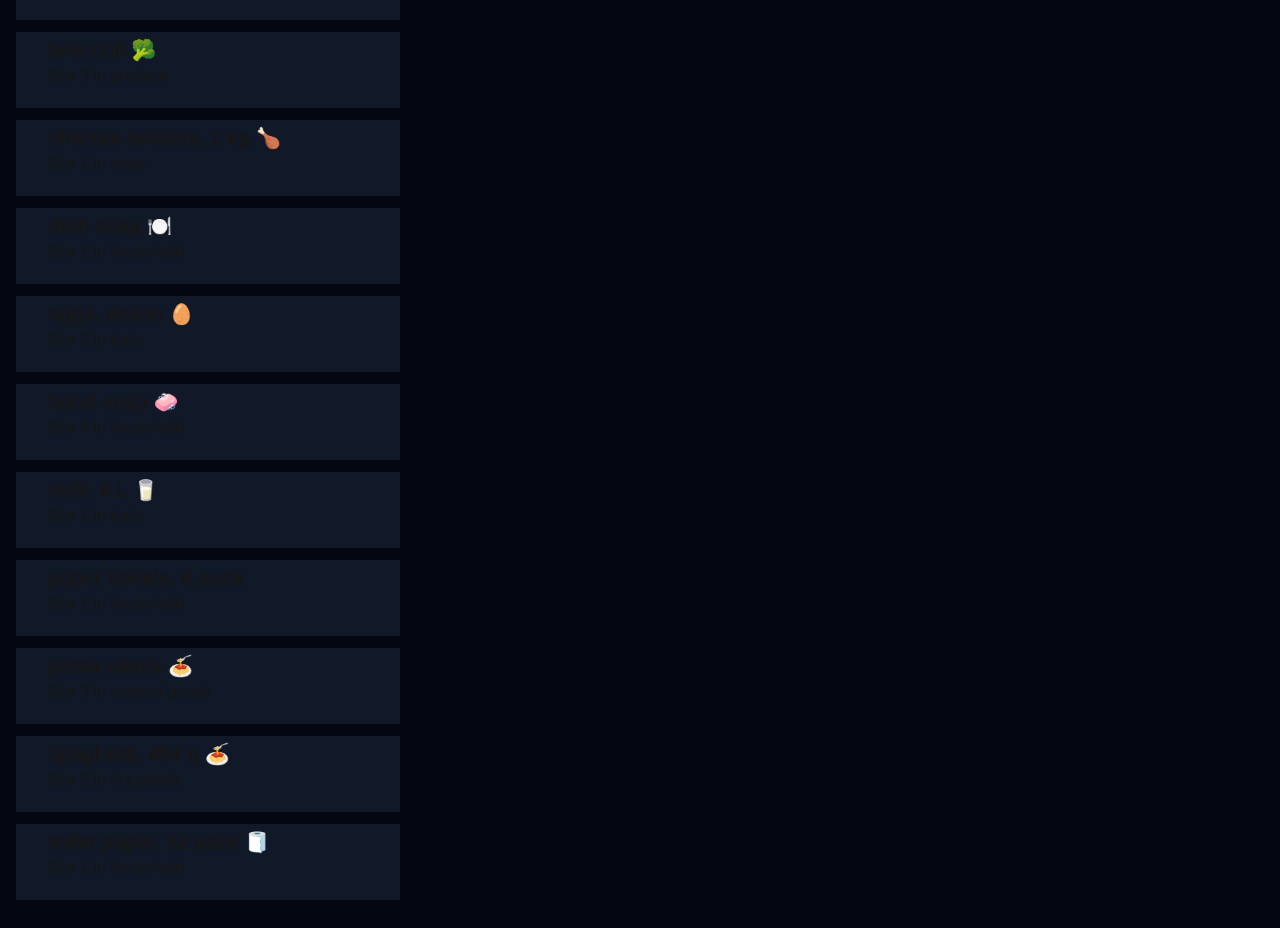
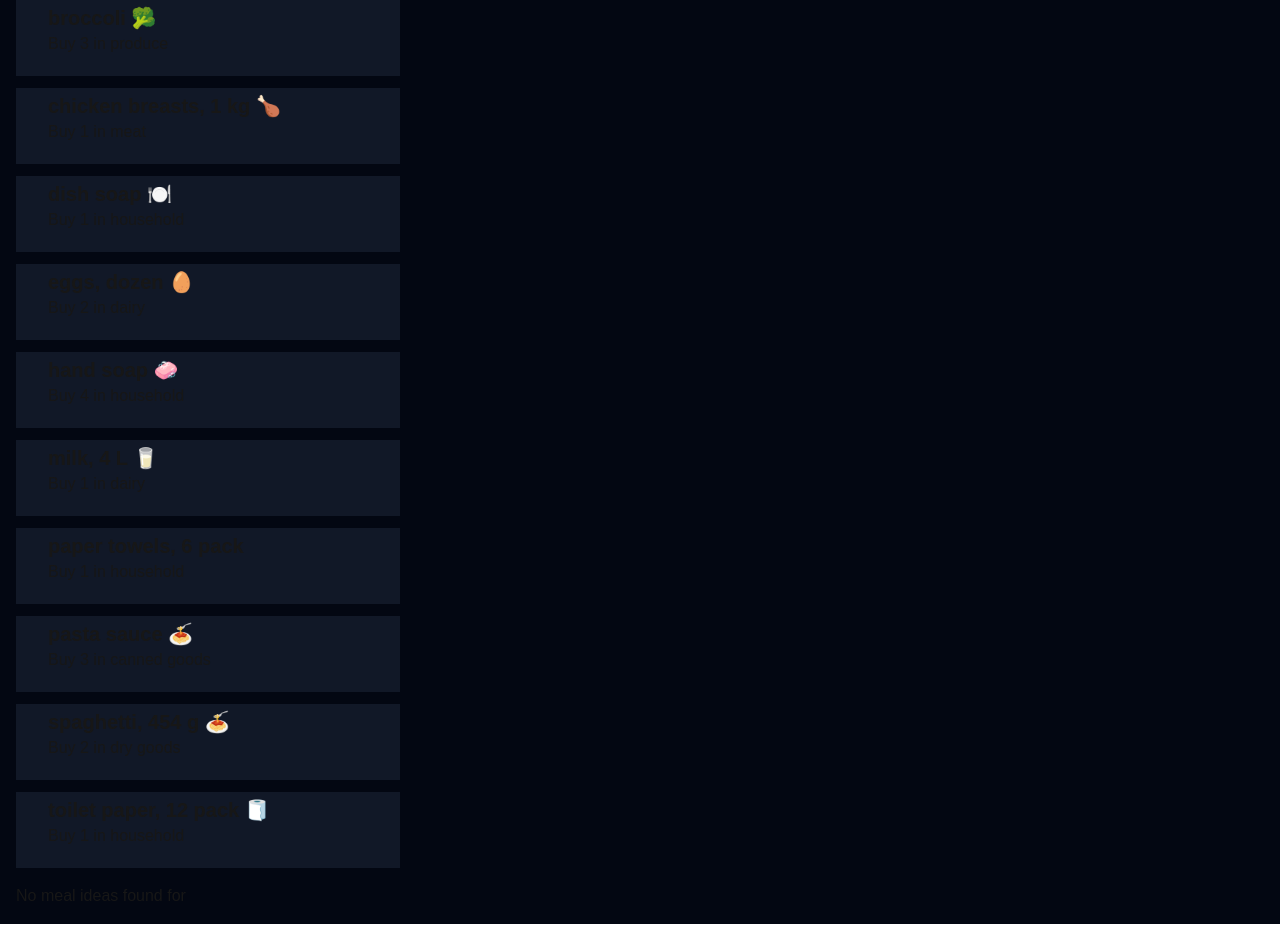
Before and after one commit to rylan-mccluskey/cprg306-assignments, a Next.js app: page /week-8 in a window 1280 px wide. Shown: the part 480-1408 px from the top of the page. Built offline with nearby package versions, Linux system fonts and the light colour scheme.

Commit message:
not working

```diff
--- a/app/week-8/item-list.js
+++ b/app/week-8/item-list.js
@@ -1,20 +1,23 @@
 "use client";
 
-import { useState } from "react";
+import { useState, useEffect } from "react";
 import { Item } from "./item";
 
 
-export default function ItemList({ items }) {
+export default function ItemList({ items, onItemSelect }) {
   const [sortBy, setSortBy] = useState("name");
+  const [sortedItems, setSortedItems] = useState(items);
 
-  const sortedItems = [...items].sort((a, b) => {
+  useEffect(() => {
+    setSortedItems([...items].sort((a, b) => {
       if (sortBy === "name") {
         return a.name.localeCompare(b.name);
       } else if (sortBy === "category") {
         return a.category.localeCompare(b.category);
       }
       return 0;
-  });
+    }));
+  }, [items, sortBy]);
 
   return (
     <div>
@@ -36,9 +39,9 @@ export default function ItemList({ items }) {
 
       <ul>
         {sortedItems.map((item) => (
-          <li key={item.id} className="p-1 mb-3 bg-gray-900 max-w-sm">
-            <Item name={item.name} quantity={item.quantity} category={item.category} />
-          </li>
+          <div key={item.id} className="p-1 mb-3 bg-gray-900 max-w-sm">
+            <Item name={item.name} quantity={item.quantity} category={item.category} onClick={() => onItemSelect(item.name)}/>
+          </div>
         ))}
       </ul>
     </div>
--- a/app/week-8/item.js
+++ b/app/week-8/item.js
@@ -1,8 +1,8 @@
-export function Item({ name, quantity, category }) {
+export function Item({ name, quantity, category, onItemSelect }) {
     return (
-      <li className="mb-4 indent-7">
+      <div className="mb-4 indent-7 cursor-pointer" onClick={() => onItemSelect && onItemSelect(name)}>
         <p className="font-bold text-xl">{name}</p>
         <p>Buy {quantity} in {category}</p>
-      </li>
+      </div>
     );
   }
--- a/app/week-8/meal-ideas.js
+++ b/app/week-8/meal-ideas.js
@@ -1,12 +1,15 @@
 "use client";
 
+import { useState } from "react";
 import { useEffect } from "react";
 
 export default function MealIdeas({ingredient})
 {
     const [meals, setMeals] = useState([]);
     useEffect(() => {
-        loadMealIdeas(ingredient);
+        if (ingredient) {
+            loadMealIdeas(ingredient);
+        }
     }, [ingredient]);
 
     async function loadMealIdeas(ingredient) {
@@ -14,14 +17,24 @@ export default function MealIdeas({ingredient})
         setMeals(onlineMeals);
     }
 
-    return <div>
-        {meals[0].strMeal}
+    return (
+    <div>
+        {meals.length === 0 ?(<p>No meal ideas found for {ingredient}</p>) :
+        (meals.map((meal) => (
+            <div key={meal.idMeal}>
+                <h3>{meal.strMeal}</h3>
+                <img src={meal.strMealThumb} alt={meal.strMeal} />
+            </div>
+        )))
+
+    }
     </div>
+    );
 }
 
 async function fetchMealIdeas(ingredient) {
     {
-        const response = await fetch(`https://www.themealdb.com/api/json/v1/1/filter.php?i=${ingredient}`);
+        const response = await fetch(`https://www.themealdb.com/api/json/v1/1/search.php?s=Arrabiata`);
         const data = await response.json();
         return data.meals || [];
     }
--- a/app/week-8/page.js
+++ b/app/week-8/page.js
@@ -1,5 +1,6 @@
 "use client";
 
+import MealIdeas from "./meal-ideas";
 import ItemList from "./item-list";
 import NewItem from "./new-item";
 import itemsData from "./items.json";
@@ -7,7 +8,13 @@ import itemsData from "./items.json";
 import { useState } from "react";
 
 export default function Page() {
+  const [selectedItemName, setSelectedItemName] = useState("");
   const [items, setItems] = useState(itemsData);
+
+  const handleItemSelect = (name) => {
+    const cleanName = name.trim();
+    setSelectedItemName(cleanName);
+  }
 
   const handleAddItem = (newItem) => {
     setItems([...items, newItem]);
@@ -15,10 +22,15 @@ export default function Page() {
 
   return (
     <main className="bg-gray-950 space-y-4 p-4">
-      <h1 className="font-bold text-3xl">Shopping List</h1>
-      <br></br>
-      <NewItem onAddItem={handleAddItem} />
-      <ItemList items={items} />
+      <div>
+        <h1 className="font-bold text-3xl">Shopping List</h1>
+        <br></br>
+        <NewItem onAddItem={handleAddItem} />
+        <ItemList items={items} onItemSelect={handleItemSelect}/>
+      </div>
+      <div>
+        <MealIdeas ingredient={selectedItemName} />
+      </div>
     </main>
   );
 }
```
Lines whose indentation alone changed are shown as unchanged.
